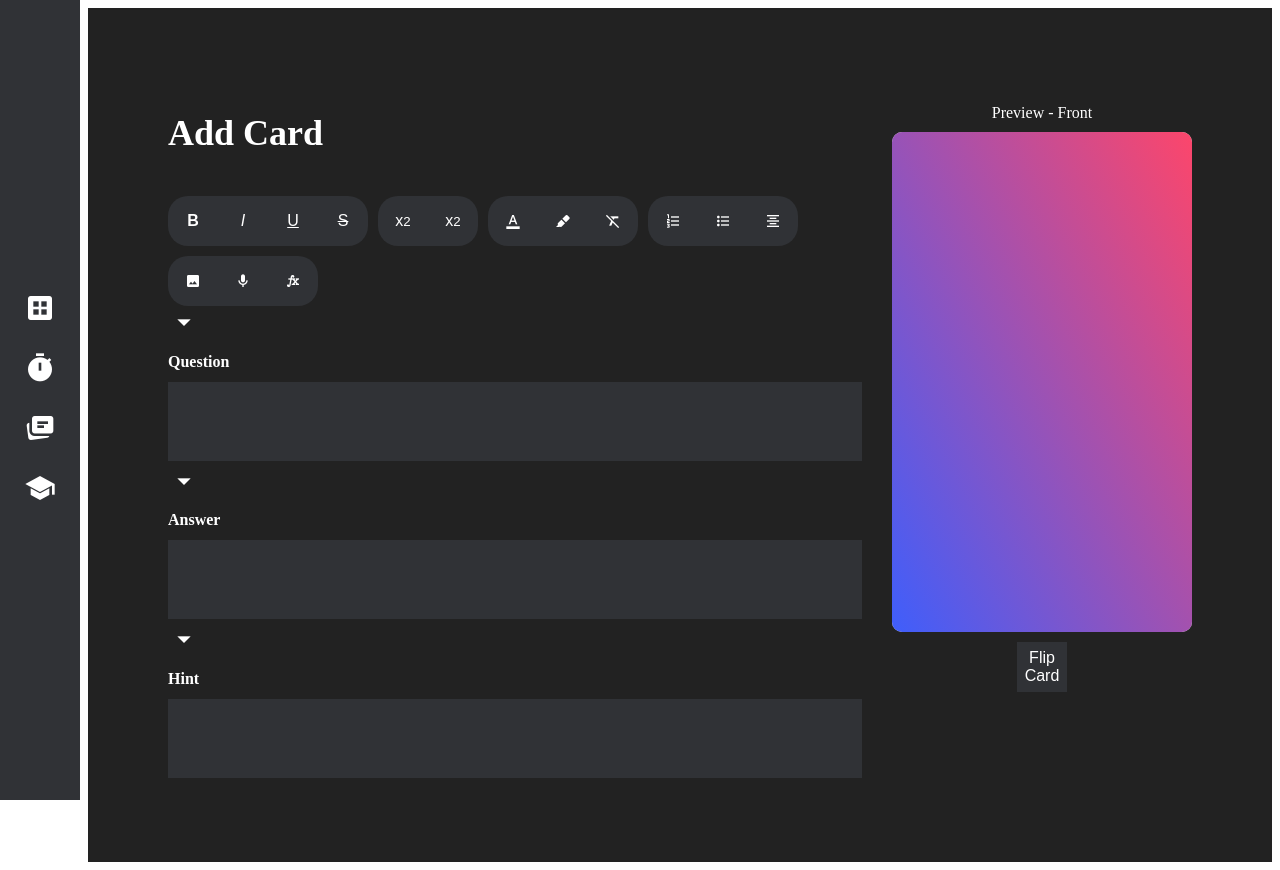
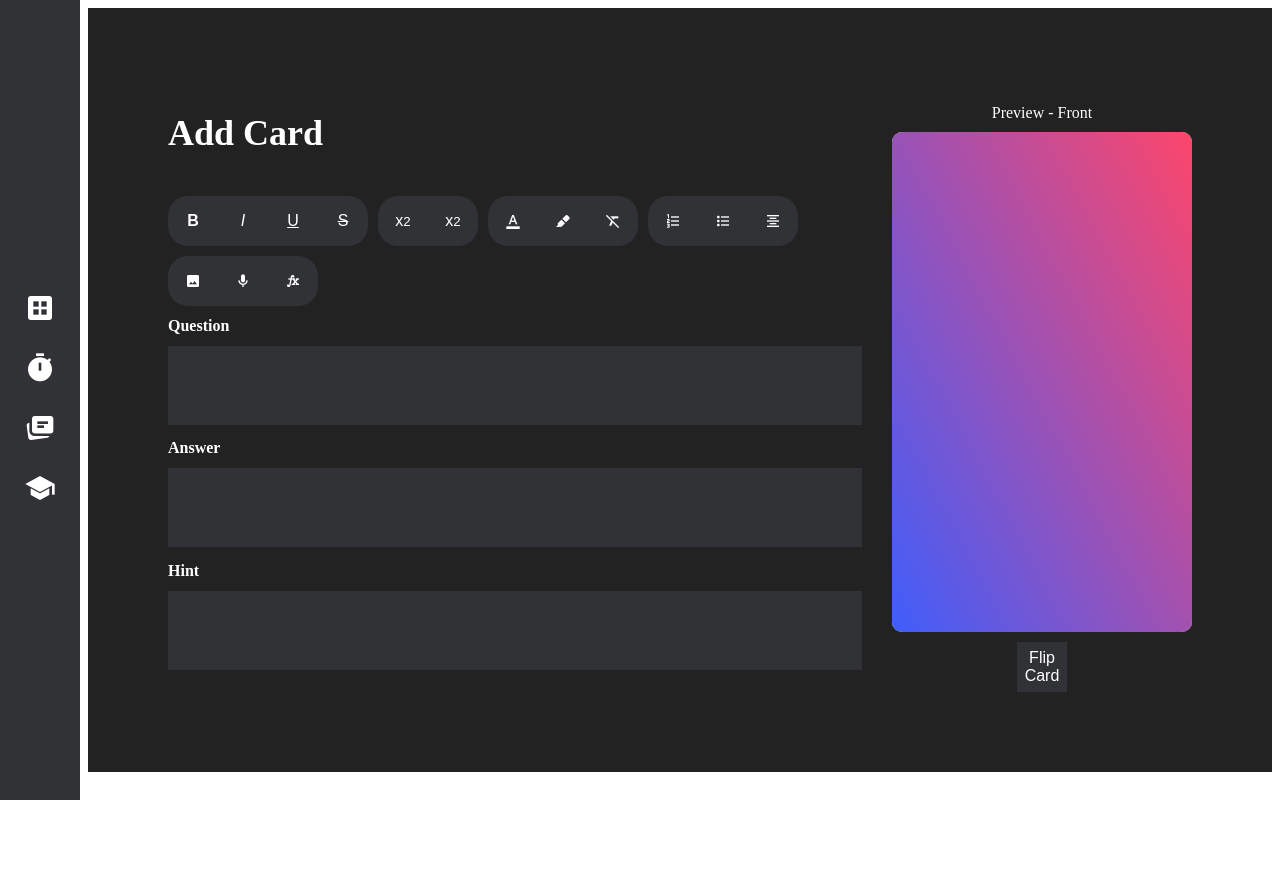
Before and after one commit to 18barbers2/gostudycards, a React (Vite) app in the folder frontend/: page / in a window 1280 px wide. After the commit the page ends 800 px from the top, so only its background shows below. Built offline with nearby package versions, Linux system fonts and the light colour scheme.

Commit message:
chore: removed the arrows from field input

```diff
--- a/frontend/src/pages/AddCard.tsx
+++ b/frontend/src/pages/AddCard.tsx
@@ -8,7 +8,7 @@ import Card from '../components/Card';
 function FieldInput({ html, onChange, fieldName }: { html: string; onChange: (v: string) => void; fieldName: string }) {
     return (
         <div>
-            <span className='material-symbols-outlined'>arrow_drop_down</span>
+            {/* <span className='material-symbols-outlined'>arrow_drop_down</span> */}
             <h1 className='field-name'>{fieldName}</h1>
             <textarea className={`field-input ${fieldName}`} rows={5} cols={110} value={html} onChange={e => onChange(e.target.value)} />
         </div>
```
